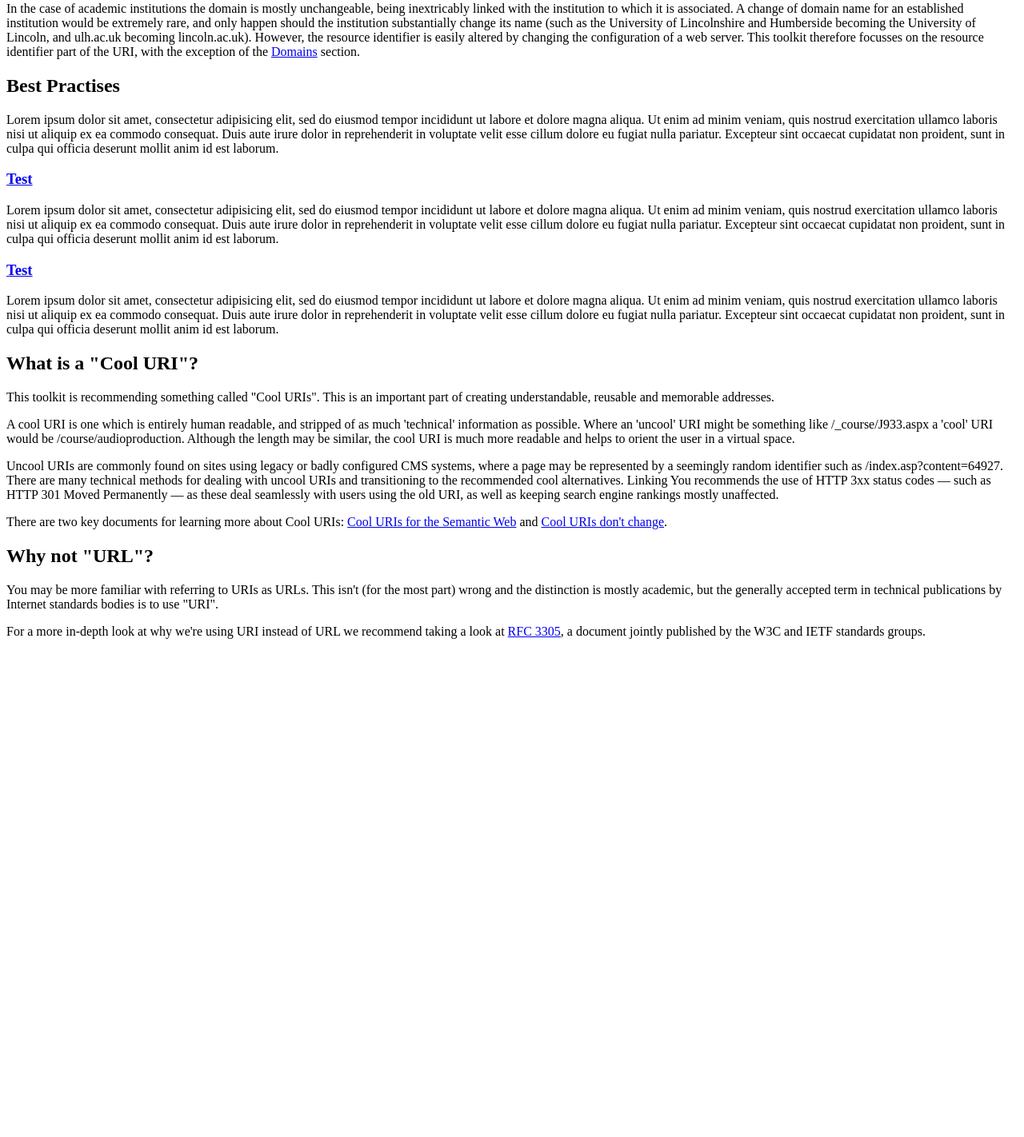
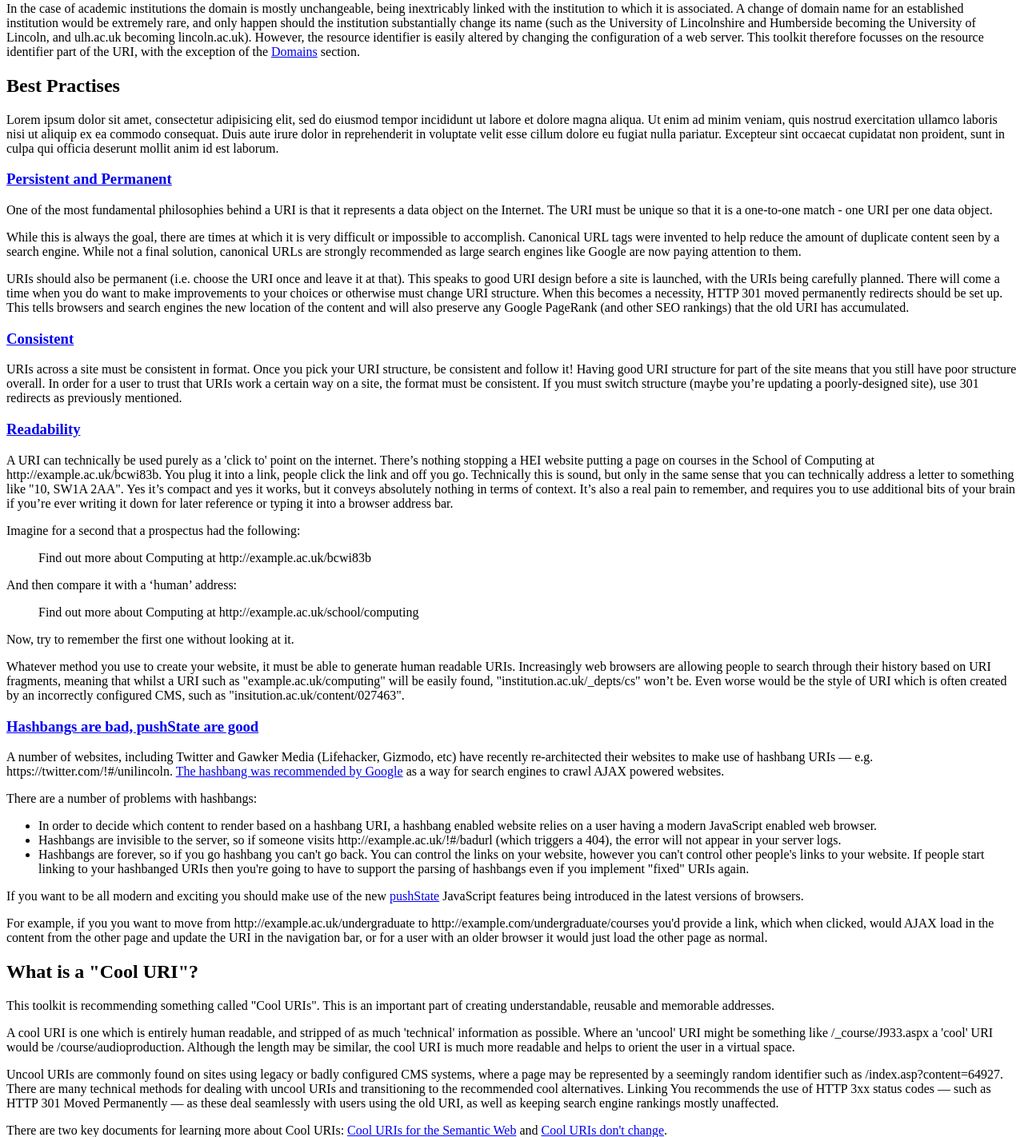
Before and after one commit to DFFlanders/Linking-You, a PHP site: page /101.php in a window 1280 px wide. Shown: the part 384-1806 px from the top of the page at 80% size. Before the commit the page ends 1183 px from the top, so only its background shows below. Run offline with PHP 8.4, Linux system fonts and the light colour scheme.

Commit message:
Updates for 101

```diff
--- a/101.php
+++ b/101.php
@@ -24,17 +24,62 @@
 
 		<div class="accordion_me">
 
-			<h3><a href="#test">Test</a></h3>
-			<div id="test">
+			<h3><a href="#persistent">Persistent and Permanent</a></h3>
+			<div id="persistent">
+				<p>One of the most fundamental philosophies behind a URI is that it represents a data object on the Internet. The URI must be unique so that it is a one-to-one match - one URI per one data object.</p>
 
-				<p>Lorem ipsum dolor sit amet, consectetur adipisicing elit, sed do eiusmod tempor incididunt ut labore et dolore magna aliqua. Ut enim ad minim veniam, quis nostrud exercitation ullamco laboris nisi ut aliquip ex ea commodo consequat. Duis aute irure dolor in reprehenderit in voluptate velit esse cillum dolore eu fugiat nulla pariatur. Excepteur sint occaecat cupidatat non proident, sunt in culpa qui officia deserunt mollit anim id est laborum.</p>
+				<p>While this is always the goal, there are times at which it is very difficult or impossible to accomplish. Canonical URL tags were invented to help reduce the amount of duplicate content seen by a search engine. While not a final solution, canonical URLs are strongly recommended as large search engines like Google are now paying attention to them.</p>
+
+				<p>URIs should also be permanent (i.e. choose the URI once and leave it at that). This speaks to good URI design before a site is launched, with the URIs being carefully planned. There will come a time when you do want to make improvements to your choices or otherwise must change URI structure. When this becomes a necessity, HTTP 301 moved permanently redirects should be set up. This tells browsers and search engines the new location of the content and will also preserve any Google PageRank (and other SEO rankings) that the old URI has accumulated.</p>
+			</div>
+
+			<h3><a href="#consistent">Consistent</a></h3>
+			<div id="consistent">
+				<p>URIs across a site must be consistent in format. Once you pick your URI structure, be consistent and follow it! Having good URI structure for part of the site means that you still have poor structure overall. In order for a user to trust that URIs work a certain way on a site, the format must be consistent. If you must switch structure (maybe you’re updating a poorly-designed site), use 301 redirects as previously mentioned.</p>
+			</div>
+
+
+
+			<h3><a href="#readability">Readability</a></h3>
+			<div id="readability">
+
+				<p>A URI can technically be used purely as a 'click to' point on the internet. There’s nothing stopping a HEI website putting a page on courses in the School of Computing at http://example.ac.uk/bcwi83b. You plug it into a link, people click the link and off you go. Technically this is sound, but only in the same sense that you can technically address a letter to something like "10, SW1A 2AA". Yes it’s compact and yes it works, but it conveys absolutely nothing in terms of context. It’s also a real pain to remember, and requires you to use additional bits of your brain if you’re ever writing it down for later reference or typing it into a browser address bar.
+				</p>
+
+				<p>Imagine for a second that a prospectus had the following:<p>
+
+    			<blockquote>Find out more about Computing at http://example.ac.uk/bcwi83b</blockquote>
+
+				<p>And then compare it with a ‘human’ address:</p>
+
+   				<blockquote>Find out more about Computing at http://example.ac.uk/school/computing</blockquote>
+
+				<p>Now, try to remember the first one without looking at it.</p>
+
+				<p>Whatever method you use to create your website, it must be able to generate human readable URIs. Increasingly web browsers are allowing people to search through their history based on URI fragments, meaning that whilst a URI such as "example.ac.uk/computing" will be easily found, "institution.ac.uk/_depts/cs" won’t be. Even worse would be the style of URI which is often created by an incorrectly configured CMS, such as "insitution.ac.uk/content/027463".</p>
 
 			</div>
 
-			<h3><a href="#test2">Test</a></h3>
-			<div id="test2">
+			<h3><a href="#hashbang">Hashbangs are bad, pushState are good</a></h3>
+			<div id="hashbang">
 
-				<p>Lorem ipsum dolor sit amet, consectetur adipisicing elit, sed do eiusmod tempor incididunt ut labore et dolore magna aliqua. Ut enim ad minim veniam, quis nostrud exercitation ullamco laboris nisi ut aliquip ex ea commodo consequat. Duis aute irure dolor in reprehenderit in voluptate velit esse cillum dolore eu fugiat nulla pariatur. Excepteur sint occaecat cupidatat non proident, sunt in culpa qui officia deserunt mollit anim id est laborum.</p>
+				<p>A number of websites, including Twitter and Gawker Media (Lifehacker, Gizmodo, etc) have recently re-architected their websites to make use of hashbang URIs &mdash; e.g. https://twitter.com/!#/unilincoln. <a href="http://code.google.com/web/ajaxcrawling/docs/getting-started.html">The hashbang was recommended by Google</a> as a way for search engines to crawl AJAX powered websites.</p>
+
+				<p>There are a number of problems with hashbangs:</p>
+
+				<ul>
+					<li>In order to decide which content to render based on a hashbang URI, a hashbang enabled website relies on a user having a modern JavaScript enabled web browser.</li>
+					<li>Hashbangs are invisible to the server, so if someone visits http://example.ac.uk/!#/badurl (which triggers a 404), the error will not appear in your server logs.</li>
+					<li>Hashbangs are forever, so if you go hashbang you can't go back. You can control the links on your website, however you can't control other people's links to your website. If people start linking to your hashbanged URIs then you're going to have to support the parsing of hashbangs even if you implement "fixed" URIs again.</li>
+				</ul>
+
+				<p>
+					If you want to be all modern and exciting you should make use of the new <a href="https://developer.mozilla.org/en/DOM/Manipulating_the_browser_history">pushState</a> JavaScript features being introduced in the latest versions of browsers.
+				</p>
+
+				<p>
+					For example, if you you want to move from http://example.ac.uk/undergraduate to http://example.com/undergraduate/courses you'd provide a link, which when clicked, would AJAX load in the content from the other page and update the URI in the navigation bar, or for a user with an older browser it would just load the other page as normal.
+				</p>
 
 			</div>
 
```
